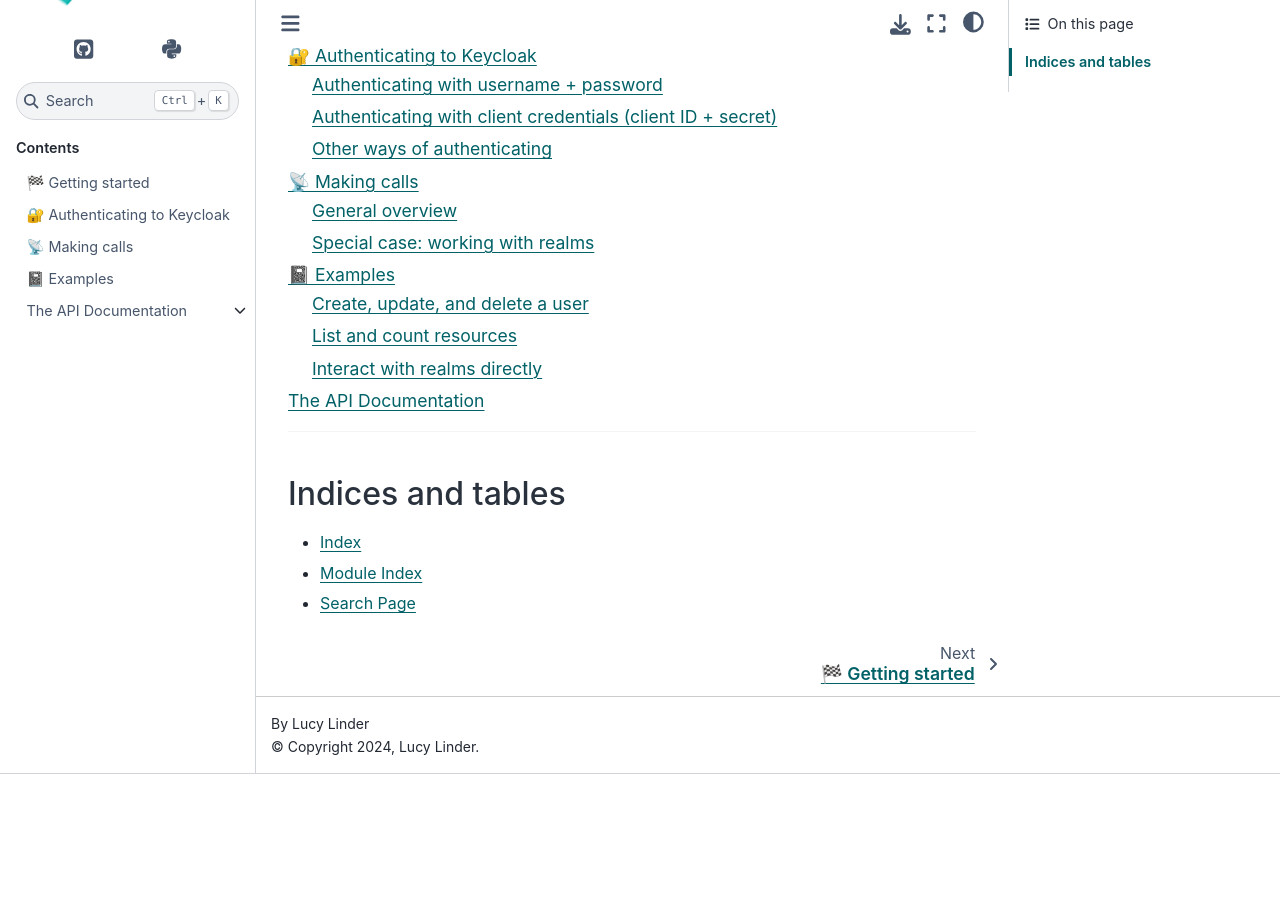
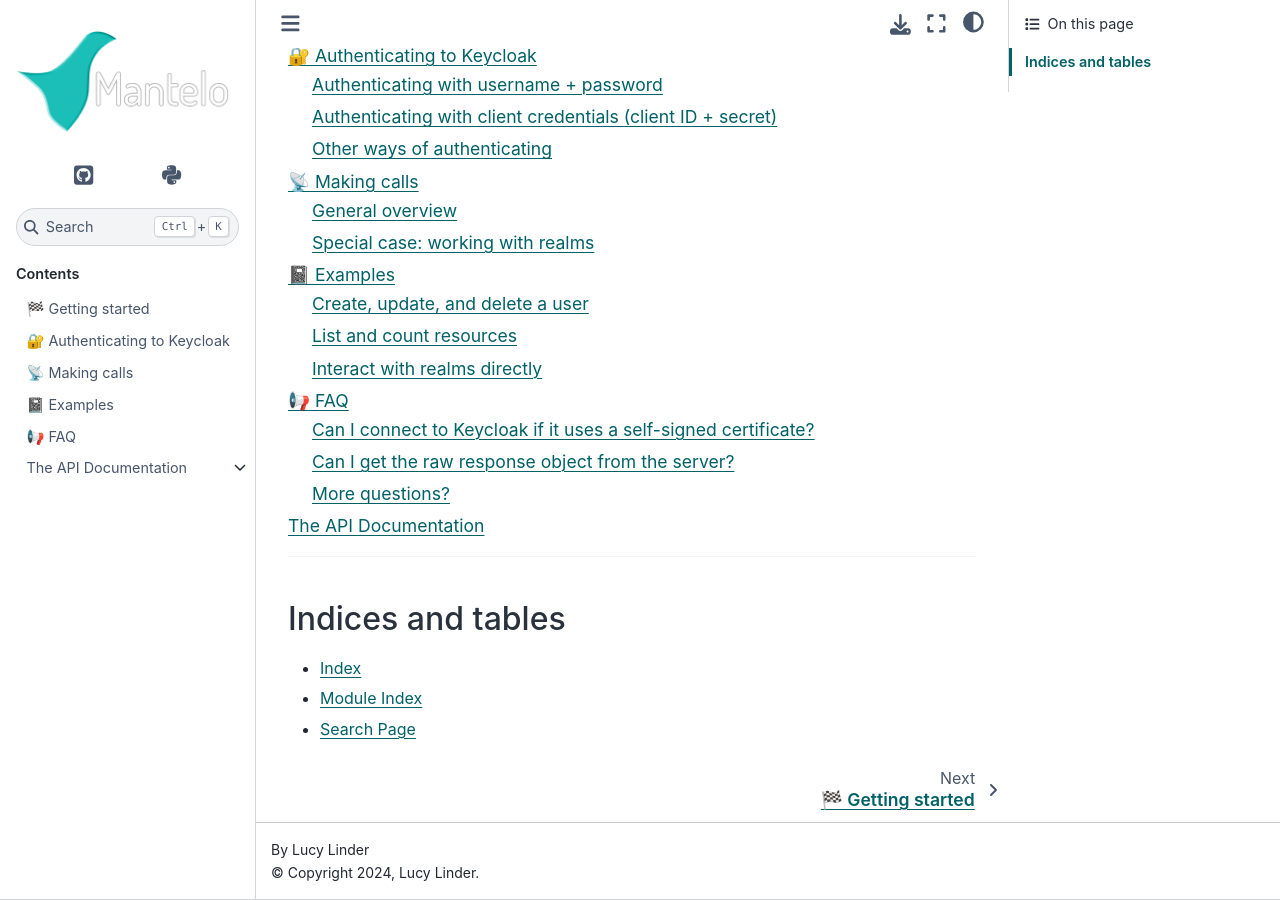
Before and after one commit to derlin/mantelo, a Sphinx documentation site: the page built from docs/index.rst, in a window 1280 px wide and 900 px high, scrolled down 622 px. Built offline with Sphinx 7.4.7 and the Sphinx Book theme 1.1.4, drawn with Linux system fonts in a browser that asks for light colours; pages that are not in the unit, such as notebooks, are missing from menus; the version number could not be read and is left out; before the commit the page ends 1396 px from its top, so only the background shows below that; some of the changed lines change nothing that is shown.

Commit message:
docs: add a FAQ page in readthedocs
Gather some of the questions asked in issues into a FAQ section of the
docs.

```diff
--- /dev/null
+++ b/docs/04-faq.rst
@@ -0,0 +1,98 @@
+:og:description: Answers to some mantelo user questions.
+
+.. meta::
+   :description: Answers to some mantelo user questions.
+
+
+.. _faq:
+
+📢 FAQ
+======
+
+Can I connect to Keycloak if it uses a self-signed certificate?
+---------------------------------------------------------------
+
+Mantelo uses a :py:class:`requests.Session` object to make the HTTP requests. You can pass a custom
+session when creating a :py:class:`~.KeycloakAdmin` object. This allows you to set the
+:py:attr:`~requests.Session.verify` parameter to ``False`` to ignore the certificate validation, or
+to specify the path to a custom certificate bundle.
+
+Here is an example:
+
+.. code:: python
+
+    from mantelo import KeycloakAdmin
+    import requests
+
+    # Create the session and customize it as you like
+    # Note: the authentication part will be added by mantelo
+    session = requests.Session()
+    session.verify = False  # or "/path/to/ca-bundle.crt" for a custom certificate
+
+    client = KeycloakAdmin.from_username_password(
+        # Usual connection information
+        server_url="https://localhost:8080",
+        realm_name="master",
+        client_id="admin-cli",
+        username="admin",
+        password="admin",
+        # ↓↓ Custom session
+        session=session,  # <= here is the trick!
+    )
+
+More info can be found requests documentation, for example `SSL Cert Verification
+<https://requests.readthedocs.io/en/latest/user/advanced/#ssl-cert-verification>`_.
+
+
+Can I get the raw response object from the server?
+--------------------------------------------------
+
+Getting the raw response is especially useful for some create endpoints that return the UUID of the
+of the created resource only in the headers.
+
+.. note::
+
+    When an exception occurs, the raw response is always available in the exception object
+    (see :py:attr:`.HttpException.response` attribute).
+
+By default, mantelo always parses the body of the response and returns it as a dictionary. However,
+there is a trick to get the raw response object of any call. In short, every time mantelo does a
+request, it stores the raw response in the special ``_`` attribute of the resource. As long as you
+keep a reference to the object, you can access the last call's raw response.
+
+To make it clearer, here is an example:
+
+.. code:: python
+
+    ## Keep a reference to the endpoint you which to use
+    groups_endpoint = client.groups
+
+    ## Make the call
+    groups_endpoint.post({"name": "my-group"})
+
+    ## You can now access the last response's object via `_` attribute:
+    groups_endpoint._.headers["location"]
+    # 'http://localhost:9090/admin/realms/my-realm/groups/73a2abf9-3797-433f-99c6-304fa4b2c961'
+    groups_endpoint._.request.method
+    # POST
+
+Note that every time you call e.g. ``client.groups``, you get a new instance. This makes it easy to
+parallelize calls without fear of interference: just use different references. To better understand:
+
+.. code:: python
+
+    a = client.users
+    b = client.users
+
+    a.get()
+    b.get()
+
+    a._ != b._ # each holds its own raw response object
+    a.get() # this only updates a._, not b._
+
+
+More questions?
+---------------
+
+Don't hesitate to create an `issue <https://github.com/derlin/mantelo/issues/new>`_, I will be happy
+to help you!
--- a/docs/index.rst
+++ b/docs/index.rst
@@ -29,6 +29,7 @@
    01-authentication
    02-making-calls
    03-examples
+   04-faq
    90-api
 
 -------------------
```
